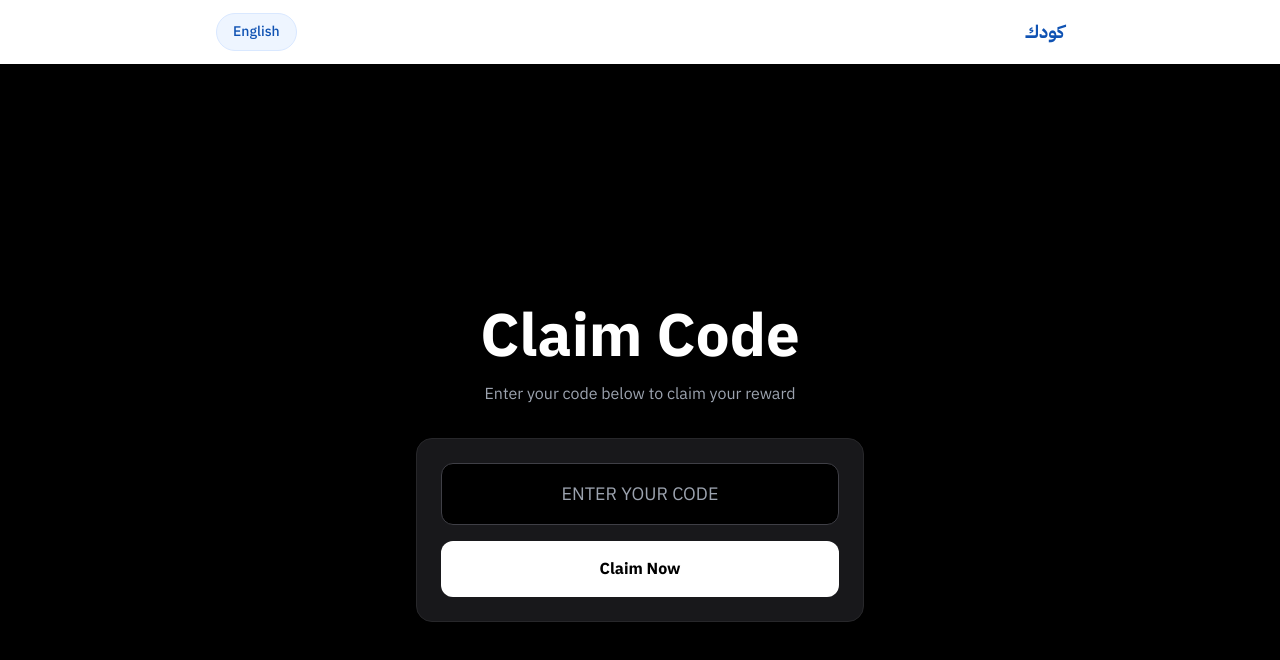
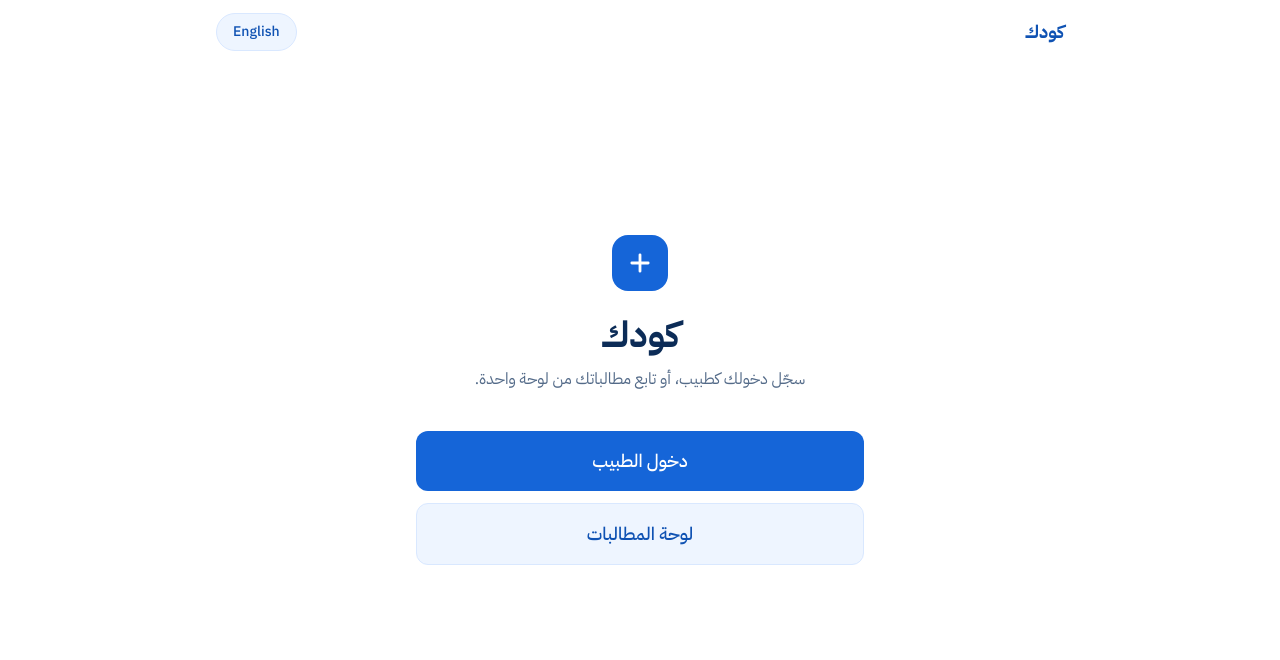
Before and after one commit to h74zzm-stack/claim-code, a Next.js app: page / in a window 1280 px wide. Shown: the top 660 px of the page. Built offline with nearby package versions, Linux system fonts and the light colour scheme; no server answers.

Commit message:
Update page.js

```diff
--- a/app/page.js
+++ b/app/page.js
@@ -1,44 +1,41 @@
 "use client";
-import { useState } from "react";
+
+import Link from "next/link";
+import { useLang } from "./lang-provider";
+
+function Mark() {
+  return (
+    <span className="grid h-14 w-14 place-items-center rounded-2xl bg-brand-600 text-white" aria-hidden="true">
+      <svg width="28" height="28" viewBox="0 0 24 24" fill="none" stroke="currentColor" strokeWidth="2.4" strokeLinecap="round">
+        <path d="M12 5v14M5 12h14" />
+      </svg>
+    </span>
+  );
+}
 
 export default function Home() {
-  const [code, setCode] = useState("");
-  const [message, setMessage] = useState("");
+  const { t } = useLang();
+  return (
+    <main className="flex min-h-[calc(100vh-4rem)] flex-col items-center justify-center px-6 pb-16">
+      <div className="w-full max-w-md text-center">
+        <div className="mb-6 flex justify-center"><Mark /></div>
+        <h1 className="text-4xl font-bold">{t("brand")}</h1>
+        <p className="mt-3 text-base text-brand-900/70">{t("homeSub")}</p>
 
-  const handleClaim = () => {
-    if (!code.trim()) {
-      setMessage("Please enter your code first");
-      return;
-    }
-    setMessage("Code " + code + " claimed successfully! 🎉");
-    setCode("");
-  };
-
-  return (
-    <main className="min-h-screen bg-black text-white flex flex-col items-center justify-center p-6">
-      <h1 className="text-4xl md:text-6xl font-bold mb-4 text-center">
-        Claim Code
-      </h1>
-      <p className="text-gray-400 mb-8 text-center">
-        Enter your code below to claim your reward
-      </p>
-
-      <div className="w-full max-w-md bg-zinc-900 p-6 rounded-2xl border border-zinc-800">
-        <input
-          value={code}
-          onChange={(e) => setCode(e.target.value)}
-          placeholder="Enter your code"
-          className="w-full p-4 rounded-xl bg-black border border-zinc-700 outline-none mb-4 text-center text-lg uppercase"
-        />
-        <button
-          onClick={handleClaim}
-          className="w-full bg-white text-black font-bold p-4 rounded-xl hover:bg-gray-200"
-        >
-          Claim Now
-        </button>
-        {message && (
-          <p className="text-center mt-4 text-green-400">{message}</p>
-        )}
+        <div className="mt-10 flex flex-col gap-3">
+          <Link
+            href="/doctor-login"
+            className="rounded-xl bg-brand-600 px-6 py-4 text-lg font-medium text-white transition hover:bg-brand-700"
+          >
+            {t("doctorLogin")}
+          </Link>
+          <Link
+            href="/claims"
+            className="rounded-xl border border-brand-100 bg-brand-50 px-6 py-4 text-lg font-medium text-brand-700 transition hover:bg-brand-100"
+          >
+            {t("claimsDash")}
+          </Link>
+        </div>
       </div>
     </main>
   );
```
